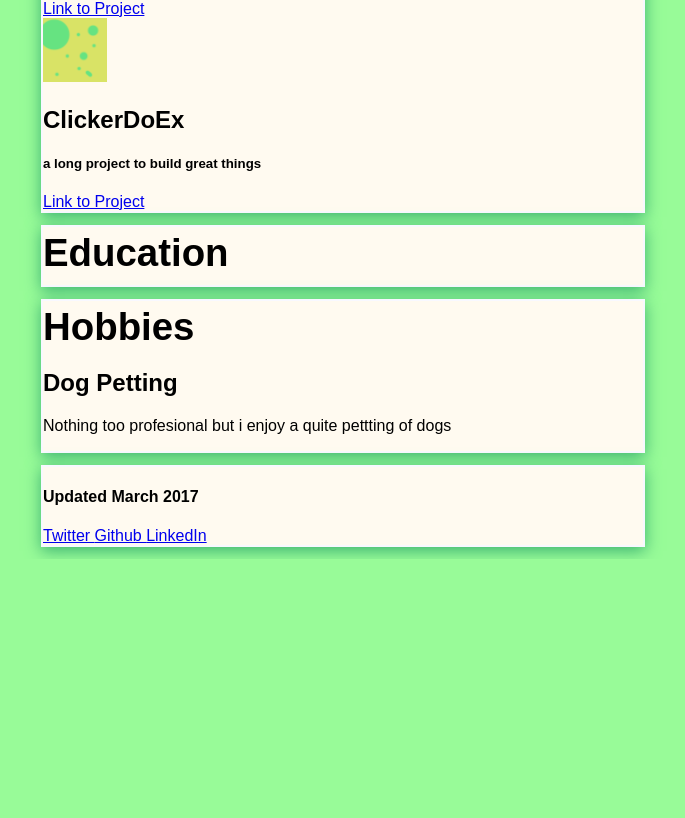
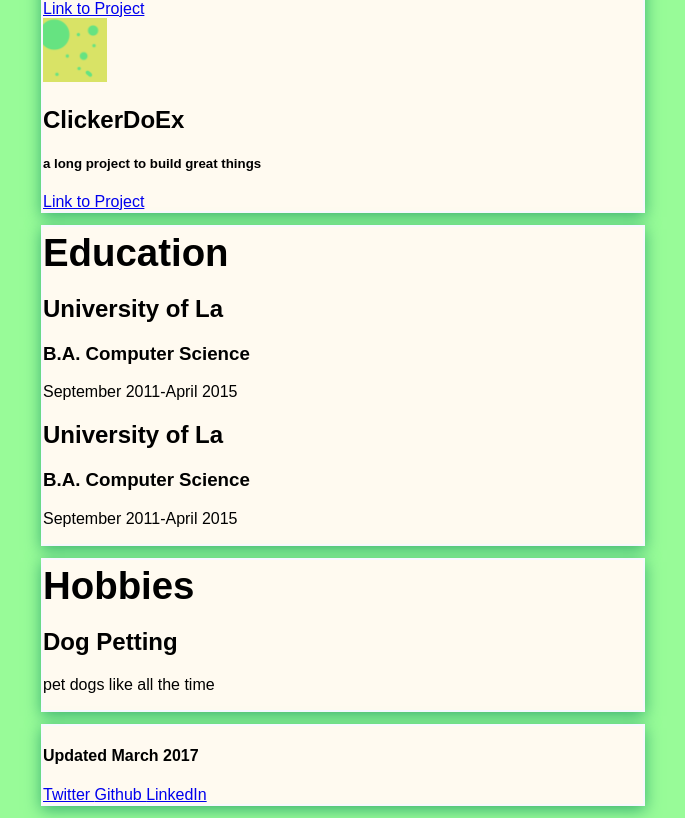
Before and after one commit to Vidsneezes/InteractiveResume, a React (Create React App) app: page / in a window 1280 px wide. Shown: the part 1236-2054 px from the top of the page, without its empty margins (299-984 px from the left). Before the commit the page ends 1795 px from the top, so only its background shows below. Built offline with nearby package versions, Linux system fonts and the light colour scheme.

Commit message:
added hobby block to resume json, implemented parser in hobby jsx , added rendering logic of hobby in app js

```diff
--- a/src/App.js
+++ b/src/App.js
@@ -48,6 +48,13 @@ class App extends Component {
         <Education data={Resume.education} />
       );
     }
+
+    let hobby = null;
+    if(Resume.hobby){
+      hobby = (
+        <Hobby data={Resume.hobby} />
+      );
+    }
     return (
       <div className="App">
         <Page title="Info">
@@ -63,10 +70,10 @@ class App extends Component {
           {project}
         </Page>
         <Page title="Education">
-          <Education />
+          {education}
         </Page>
         <Page title="Hobbies">
-          <Hobby />
+          {hobby}
         </Page>
         <Page>
           <Footer />
--- a/src/components/hobby/Hobby.jsx
+++ b/src/components/hobby/Hobby.jsx
@@ -2,14 +2,26 @@ import React, { Component } from 'react';
 
 class Hobby extends Component {
   render() {
+    let hobby =  this.props.data;
+    let hobbyDisplay = null;
+    if(hobby){
+      hobbyDisplay = hobby.map((element, i)=>{
+        return(
+          <div>
+            <div className="hobby-intro">
+              <h2>{element.name}</h2>
+            </div>
+            <div>
+              <p>{element.description}</p>
+            </div>
+          </div>
+        );
+      });
+    }
+
     return (
       <div className="hobby">
-        <div className="hobby-intro">
-            <h2>Dog Petting</h2>
-        </div>
-        <div>
-            <p>Nothing too profesional but i enjoy a quite pettting of dogs</p>
-        </div>
+        {hobbyDisplay}
       </div>
     );
   }
--- a/src/resume.json
+++ b/src/resume.json
@@ -56,6 +56,18 @@
             "degree":"B.A. Computer Science",
             "startDate":"September 2011",
             "endDate":"April 2015"
+        },
+        {
+            "name":"University of La",
+            "degree":"B.A. Computer Science",
+            "startDate":"September 2011",
+            "endDate":"April 2015"
+        }
+    ],
+    "hobby":[
+        {
+            "name":"Dog Petting",
+            "description":"pet dogs like all the time"
         }
     ],
     "weirdWord":"okabe"
```
